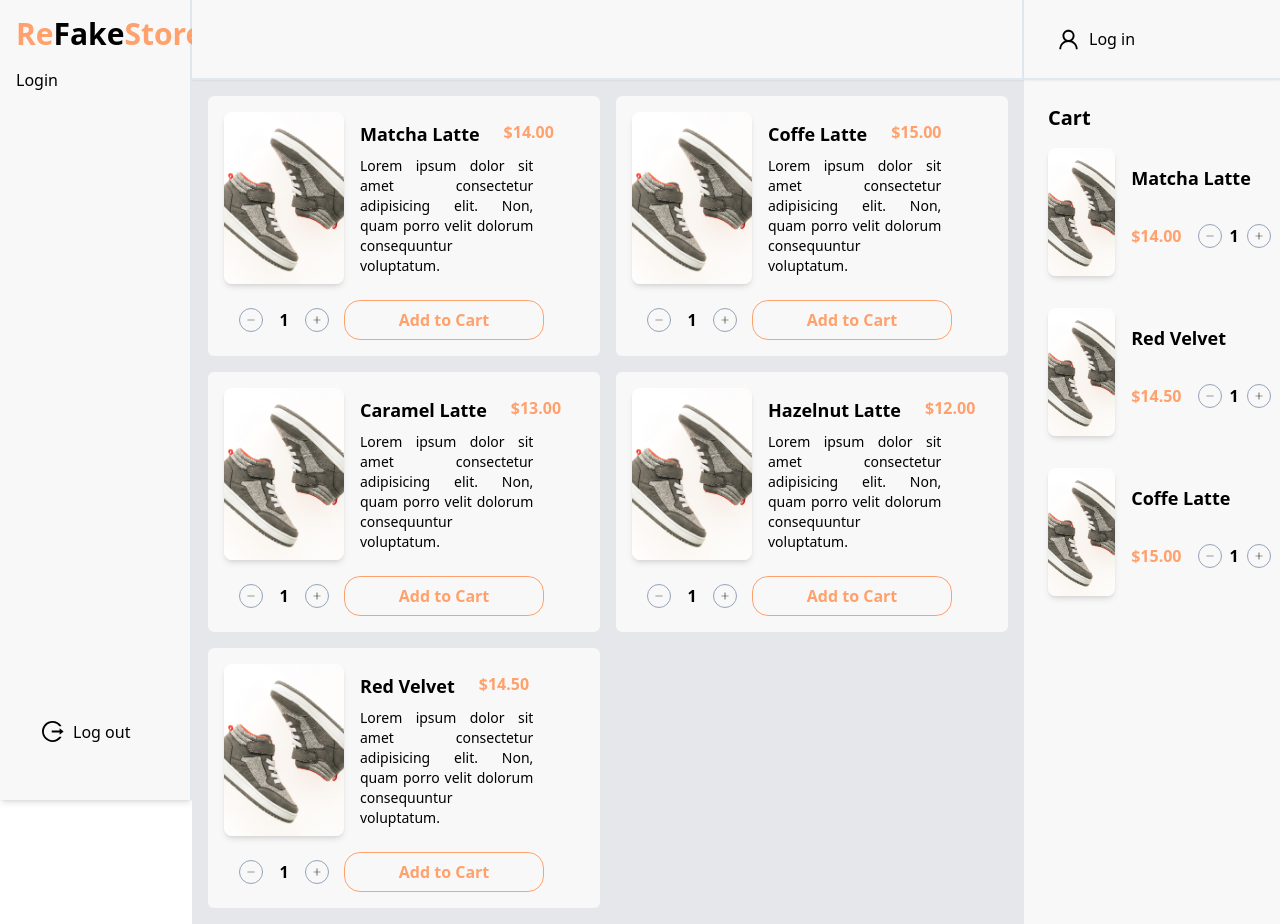
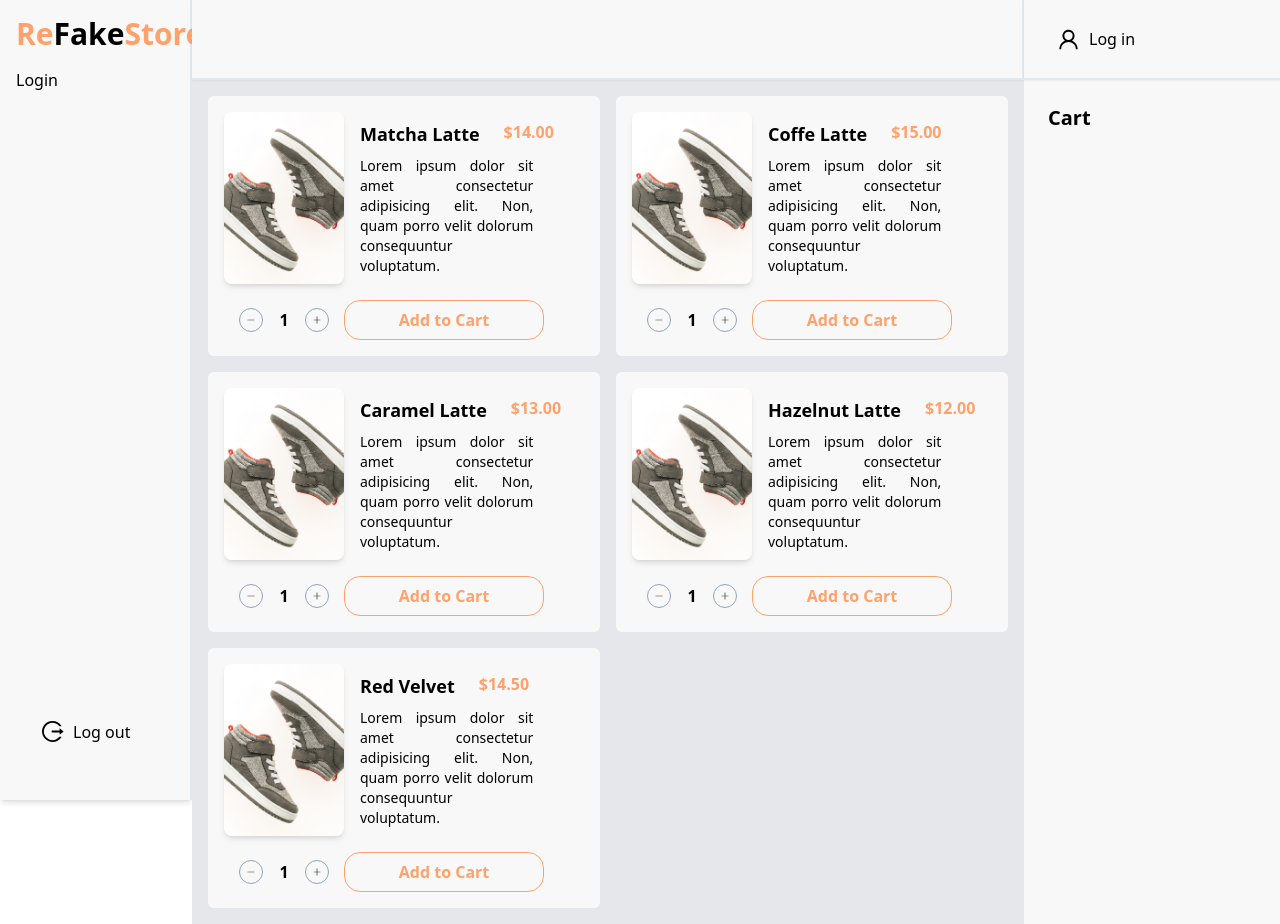
Before and after one commit to foolais/react-fakestore, a React (Vite) app: page / in a window 1280 px wide. Built offline with nearby package versions, Linux system fonts and the light colour scheme.

Commit message:
feat: add local storage function add too cart

```diff
--- a/src/components/Elements/Counter/index.jsx
+++ b/src/components/Elements/Counter/index.jsx
@@ -1,14 +1,30 @@
 /* eslint-disable react/prop-types */
+import { useState } from "react";
 import { AiOutlinePlus, AiOutlineMinus } from "react-icons/ai";
 
-const Counter = ({ classname }) => {
+const Counter = (props) => {
+  const { classname, value } = props;
+
+  const [counter, setCounter] = useState(value);
+
+  const handleChange = (type) => {
+    if (type === "MIN" && counter === 1) return;
+    setCounter((prev) => (type === "ADD" ? prev + 1 : prev - 1));
+  };
+
   return (
     <div className={`flex items-center justify-center  ${classname}`}>
-      <div className="text-secondary border border-slate-400 rounded-full h-max p-1.5 cursor-pointer hover:bg-secondary hover:text-ternary transition duration-150 ease-in-out">
+      <div
+        onClick={() => handleChange("MIN")}
+        className="text-secondary border border-slate-400 rounded-full h-max p-1.5 cursor-pointer hover:bg-secondary hover:text-ternary transition duration-150 ease-in-out"
+      >
         <AiOutlineMinus size="10" />
       </div>
-      <span className="font-semibold">1</span>
-      <div className="text-secondary border border-slate-400 rounded-full h-max p-1.5 cursor-pointer hover:bg-secondary hover:text-ternary transition duration-150 ease-in-out">
+      <span className="font-semibold">{counter}</span>
+      <div
+        onClick={() => handleChange("ADD")}
+        className="text-secondary border border-slate-400 rounded-full h-max p-1.5 cursor-pointer hover:bg-secondary hover:text-ternary transition duration-150 ease-in-out"
+      >
         <AiOutlinePlus size="10" />
       </div>
     </div>
--- a/src/components/Layout/CartLayouts.jsx
+++ b/src/components/Layout/CartLayouts.jsx
@@ -1,36 +1,17 @@
-import shoes from "../../assets/shoes";
 import Counter from "../Elements/Counter";
 import CardProduct from "../Fragments/CardProduct";
 import NavbarUser from "../Fragments/NavbarUser";
 
-const products = [
-  {
-    id: 1,
-    title: "Matcha Latte",
-    price: 14,
-    image: shoes,
-  },
-  {
-    id: 2,
-    title: "Red Velvet",
-    price: 14.5,
-    image: shoes,
-  },
-  {
-    id: 3,
-    title: "Coffe Latte",
-    price: 15,
-    image: shoes,
-  },
-];
+const CartLayouts = () => {
+  const products = localStorage.getItem("isUserLoggedIn") || [];
 
-const CartLayouts = () => {
   return (
     <div className="w-1/5 bg-ternary relative">
       <NavbarUser />
       <div className="p-2">
         <h3 className="text-xl font-semibold ml-4 mt-4">Cart</h3>
-        {products.map((product) => {
+        {products.length > 0 &&
+          products.map((product) => {
             return (
               <CardProduct key={product.id}>
                 <div className="flex w-full gap-4">
@@ -46,7 +27,7 @@ const CartLayouts = () => {
                     </CardProduct.Description>
                     <div className="flex gap-4">
                       <CardProduct.Price price={product.price} />
-                    <Counter classname="gap-2" />
+                      <Counter classname="gap-2" value={product.quantity} />
                     </div>
                   </div>
                 </div>
--- a/src/components/Layout/ProductLayout.jsx
+++ b/src/components/Layout/ProductLayout.jsx
@@ -1,7 +1,9 @@
+import { useState } from "react";
 import shoes from "../../assets/shoes";
 import SecondaryButton from "../Elements/Button/SecondaryButton";
 import Counter from "../Elements/Counter";
 import CardProduct from "../Fragments/CardProduct";
+import { useEffect } from "react";
 
 const products = [
   {
@@ -9,6 +11,7 @@ const products = [
     title: "Matcha Latte",
     price: 14,
     image: shoes,
+    quantity: 1,
     description:
       "Lorem ipsum dolor sit amet consectetur adipisicing elit. Non, quam porro velit dolorum consequuntur voluptatum.",
   },
@@ -17,6 +20,7 @@ const products = [
     title: "Coffe Latte",
     price: 15,
     image: shoes,
+    quantity: 1,
     description:
       "Lorem ipsum dolor sit amet consectetur adipisicing elit. Non, quam porro velit dolorum consequuntur voluptatum.",
   },
@@ -25,6 +29,7 @@ const products = [
     title: "Caramel Latte",
     price: 13,
     image: shoes,
+    quantity: 1,
     description:
       "Lorem ipsum dolor sit amet consectetur adipisicing elit. Non, quam porro velit dolorum consequuntur voluptatum.",
   },
@@ -33,6 +38,7 @@ const products = [
     title: "Hazelnut Latte",
     price: 12,
     image: shoes,
+    quantity: 1,
     description:
       "Lorem ipsum dolor sit amet consectetur adipisicing elit. Non, quam porro velit dolorum consequuntur voluptatum.",
   },
@@ -41,12 +47,44 @@ const products = [
     title: "Red Velvet",
     price: 14.5,
     image: shoes,
+    quantity: 1,
     description:
       "Lorem ipsum dolor sit amet consectetur adipisicing elit. Non, quam porro velit dolorum consequuntur voluptatum.",
   },
 ];
 
 const ProductLayout = () => {
+  const [cart, setCart] = useState([]);
+
+  const handleAddToCart = ({ id, title, image, price }) => {
+    const newProduct = {
+      id,
+      title,
+      price,
+      image,
+      quantity: 1,
+    };
+
+    // Cari product dengan id yang sama di cart
+    const existingProduct = cart.find((item) => item.id === id);
+    // jika ada produk yang sama lakukan penambahan quantity
+    if (existingProduct) {
+      setCart((prevCart) => {
+        return prevCart.map(
+          (item) => item.id === id && { ...item, quantity: item.quantity + 1 }
+        );
+      });
+    } else {
+      // jika tidak ada produk yang sama, tambahkan newProduct
+      setCart((prevCart) => [...prevCart, newProduct]);
+    }
+  };
+
+  // Jika ada perubahan pada cart, simpan ke localStorage
+  useEffect(() => {
+    localStorage.setItem("cart", JSON.stringify(cart));
+  }, [cart]);
+
   return (
     <div className="w-[65%] bg-gray-200 relative">
       <div className="w-full bg-ternary h-20 border-b-2 border-r-2 border-slate-200 sticky top-0 shadow-sm"></div>
@@ -66,9 +104,12 @@ const ProductLayout = () => {
                 </div>
               </div>
               <div className="flex">
-                <Counter classname="w-1/3 gap-4" />
+                <Counter classname="w-1/3 gap-4" value={product.quantity} />
                 <div className="w-2/3">
-                  <SecondaryButton classname="w-10/12 rounded-2xl">
+                  <SecondaryButton
+                    classname="w-10/12 rounded-2xl"
+                    onClick={() => handleAddToCart(product)}
+                  >
                     Add to Cart
                   </SecondaryButton>
                 </div>
```
Lines whose indentation alone changed are shown as unchanged.
